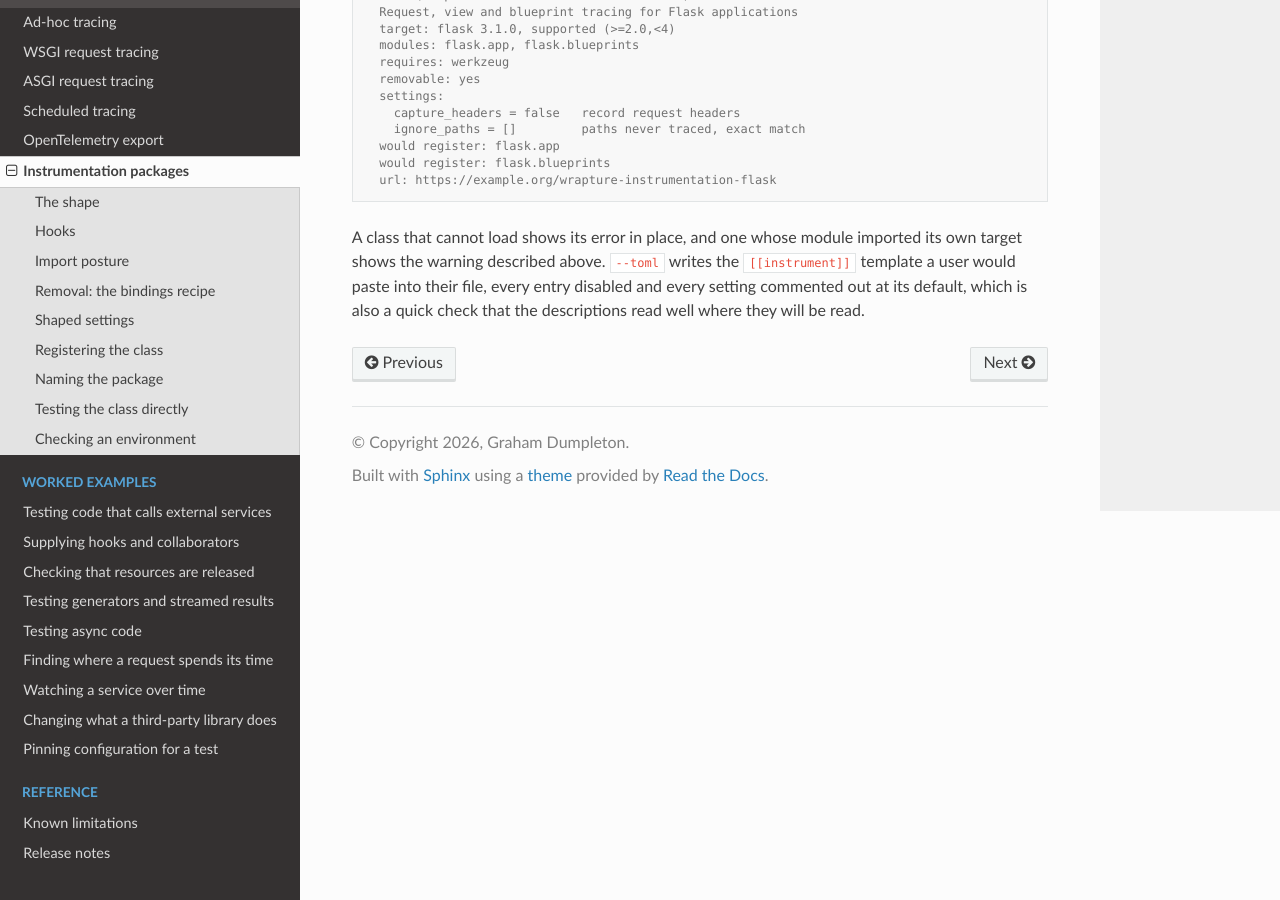
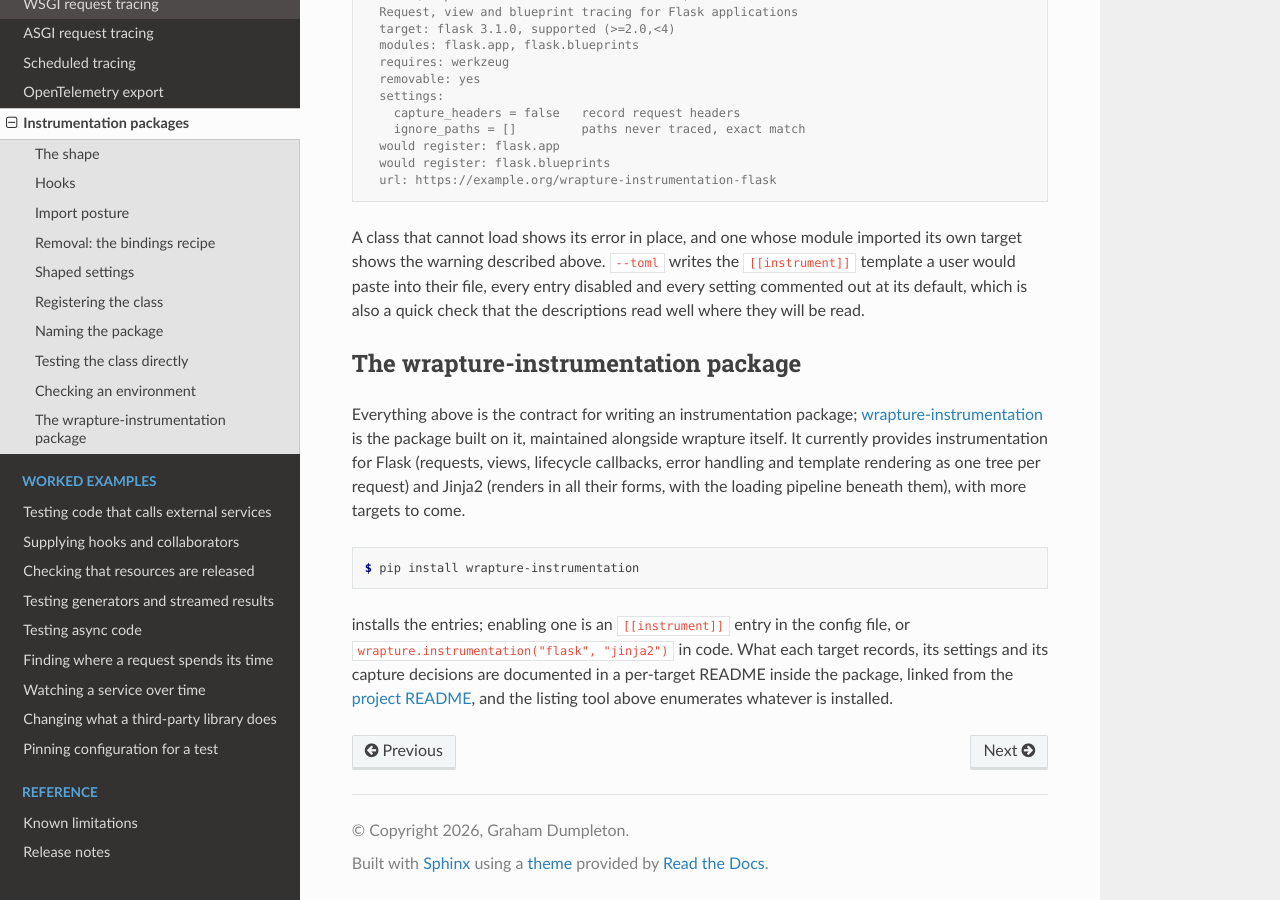
Before and after one commit to GrahamDumpleton/wrapture, a Sphinx documentation site: the page built from docs/instrumentation-packages.md, in a window 1280 px wide and 900 px high, scrolled down 6701 px. Built offline with Sphinx 7.4.7 and the Read the Docs theme 3.1.0, drawn with Linux system fonts in a browser that asks for light colours.

Commit message:
Mention the wrapture-instrumentation package in the instrumentation packages page.

````diff
--- a/docs/instrumentation-packages.md
+++ b/docs/instrumentation-packages.md
@@ -378,3 +378,25 @@
 their file, every entry disabled and every setting commented out at
 its default, which is also a quick check that the descriptions read
 well where they will be read.
+
+## The wrapture-instrumentation package
+
+Everything above is the contract for writing an instrumentation
+package; [wrapture-instrumentation](https://github.com/GrahamDumpleton/wrapture-instrumentation)
+is the package built on it, maintained alongside wrapture itself. It
+currently provides instrumentation for Flask (requests, views,
+lifecycle callbacks, error handling and template rendering as one
+tree per request) and Jinja2 (renders in all their forms, with the
+loading pipeline beneath them), with more targets to come.
+
+```console
+$ pip install wrapture-instrumentation
+```
+
+installs the entries; enabling one is an `[[instrument]]` entry in
+the config file, or `wrapture.instrumentation("flask", "jinja2")` in
+code. What each target records, its settings and its capture
+decisions are documented in a per-target README inside the package,
+linked from the
+[project README](https://github.com/GrahamDumpleton/wrapture-instrumentation#readme),
+and the listing tool above enumerates whatever is installed.
````
